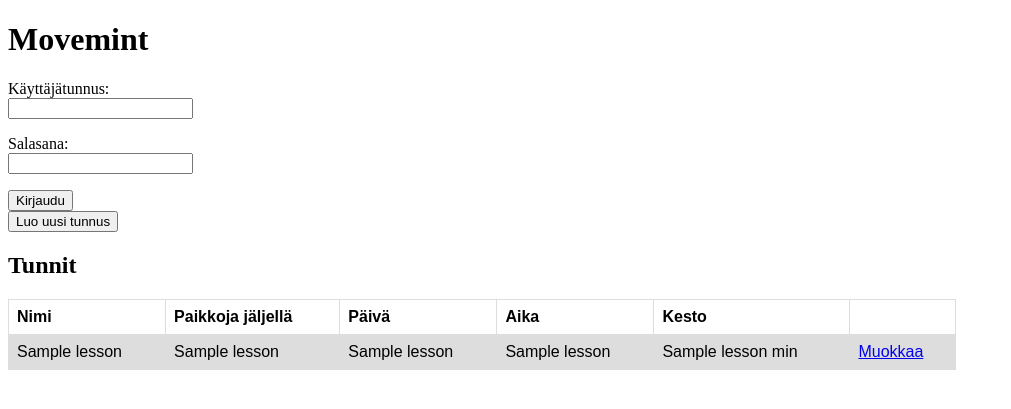
After one commit to asianomainen/tsoha-s2020-tuntivarausjarjestelma, a Flask app: template templates/all_lessons.html in a window 1280 px wide. The commit adds this page. Shown: the top 409 px of the page, without its empty margins (0-1011 px from the left). Run offline with Flask 2, Linux system fonts and the light colour scheme; the template is opened without the code that fills it: most values are stand-ins (such as "Sample title", 1, 10 or a date in 2020).

Commit message:
Adds function to modify and remove lessons

```diff
--- /dev/null
+++ b/templates/all_lessons.html
@@ -0,0 +1,43 @@
+<!doctype html>
+{% extends "layout.html" %}
+
+{% block content %}
+<style>
+    table {
+      font-family: arial, sans-serif;
+      border-collapse: collapse;
+      width: 75%;
+    }
+    td, th {
+      border: 1px solid #dddddd;
+      text-align: left;
+      padding: 8px;
+    }
+    tr:nth-child(even) {
+      background-color: #dddddd;
+    }
+</style>
+<h2>Tunnit</h2>
+<table id="all_lessons">
+  <tr>
+    <th>Nimi</th>
+    <th>Paikkoja jäljellä</th>
+    <th>Päivä</th>
+    <th>Aika</th>
+    <th>Kesto</th>
+    <th></th>
+  </tr>
+  <tr>
+    {% for lesson in lessons %}
+    <td>{{ lesson[1] }}</td>
+    <td>{{ lesson[2] }}</td>
+    <td>{{ lesson[3] }}</td>
+    <td>{{ lesson[4] }}</td>
+    <td>{{ lesson[5] }} min</td>
+    <td>
+        <a href="/lesson/{{ lesson[0] }}">Muokkaa</a>
+    </td>
+  </tr>
+  {% endfor%}
+</table>
+{% endblock %}
--- a/templates/layout.html
+++ b/templates/layout.html
@@ -8,7 +8,8 @@
 {% if session.admin == True %}
 <h2>Olet kirjautunut ylläpitäjänä</h2>
 <a href="/">Etusivu</a><br>
-<a href="/all_users">Kaikkien käyttäjien tiedot</a><br>
+<a href="/all_users">Kaikki käyttäjät</a><br>
+<a href="/all_lessons">Kaikki tunnit</a><br>
 <a href="/new_lesson">Luo uusi liikuntatunti</a><br /><br />
 <a href="/logout">Kirjaudu ulos</a><br>
 <hr>
```
Also changed, not shown: lessons.py (+22 -2 lines), routes.py (+36 -1 lines), templates/lesson.html (added, +22 -0 lines), templates/new_lesson.html (+2 -8 lines).
